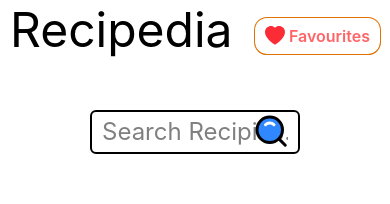
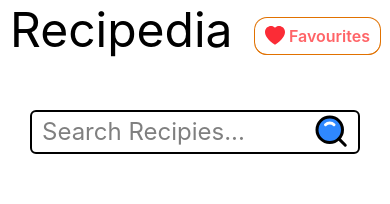
Before and after one commit to Hishamkool/Recipedia, a React (Vite) app: page / in a window 390 px wide. Shown: the top 204 px of the page. Built offline with nearby package versions, Linux system fonts and the light colour scheme; no server answers.

Commit message:
fixing header for smaller screens

```diff
--- a/src/components/HeaderHome.jsx
+++ b/src/components/HeaderHome.jsx
@@ -11,7 +11,7 @@ function HeaderHome({ handleSearchItem }) {
           <h1 className="text-5xl ">Recipedia</h1>
           <FavouritesButton />
         </div>
-        <div className="flex justify-center items-center  mt-14 w-full max-w-4xl mx-auto px-20  relative">
+        <div className="flex justify-center items-center  mt-14 w-full max-w-4xl mx-auto px-5 min-[500px]:px-10 sm:px-20  relative">
           <input
             type="text"
             className="text-2xl border-2 rounded-md px-2.5 py-1 w-full "
@@ -22,7 +22,7 @@ function HeaderHome({ handleSearchItem }) {
             onKeyDown={() => handleSearchItem(serachValue)}
           ></input>
           <button
-            className="absolute  right-20 px-2.5 py-1"
+            className="absolute min-[500px]:right-10 right-5 sm:right-20 px-2.5 py-1"
             onClick={() => handleSearchItem(serachValue)}
           >
             <SerachIcon className="size-9" />
```
